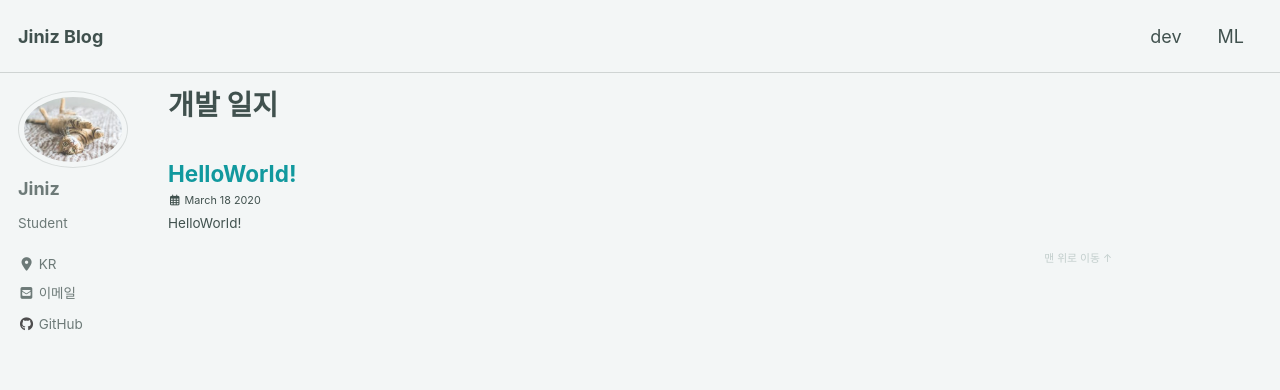
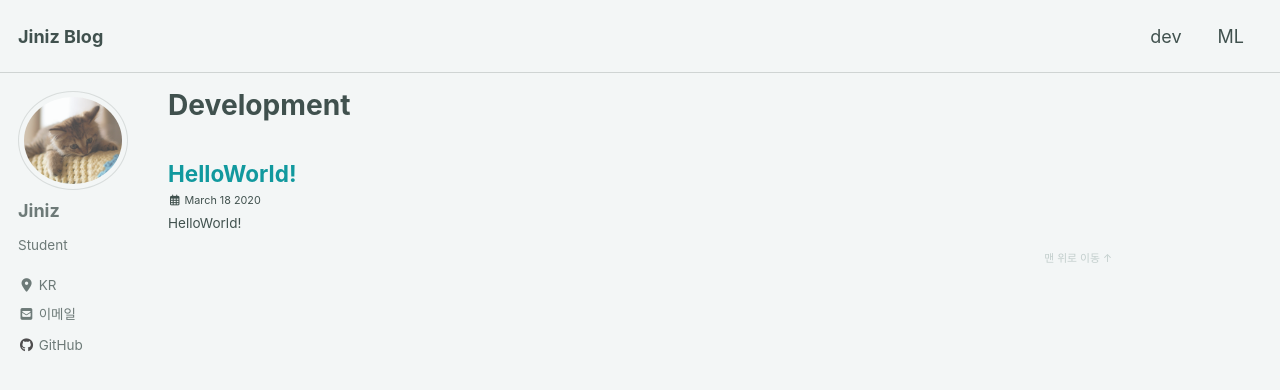
Before and after one commit to devilzCough/devilzcough.github.io, a Jekyll site: the page built from _pages/category-dev.md, in a window 1280 px wide and 900 px high. Shown: the top 390 px of the window. Built offline with Jekyll 4.4.1, drawn with Linux system fonts in a browser that asks for light colours; cached includes are drawn as plain includes; nearby versions of some CDN libraries.

Commit message:
change properties
Reviewed by Jiniz.
2020.03.19

change avatar, config file
modify some files in pages
create README, gitignore file

```diff
--- a/_config.yml
+++ b/_config.yml
@@ -20,7 +20,7 @@ title                    : "Jiniz Blog"
 title_separator          : "-"
 subtitle                 : # site tagline that appears below site title in masthead
 name                     : "Jiniz"
-description              : "HelloWorld!"
+description              : "Hi Devilz!"
 url                      : "https://devilzcough.github.io"
 baseurl                  : ""
 repository               : # GitHub username/repo-name e.g. "mmistakes/minimal-mistakes"
@@ -108,7 +108,7 @@ analytics:
 # Site Author
 author:
   name             : "Jiniz"
-  avatar           : "https://github.com/devilzCough/devilzCough.github.io/blob/master/_posts/img/avatar/cats.jpeg?raw=true"
+  avatar           : "https://github.com/devilzCough/devilzCough.github.io/blob/master/_posts/img/avatar/cat.jpeg?raw=true"
   bio              : "Student"
   location         : "KR"
   email            : "jiniz.ll@kakao.com"
--- a/_pages/category-dev.md
+++ b/_pages/category-dev.md
@@ -1,5 +1,5 @@
 ---
-title: "개발 일지"
+title: "Development"
 layout: category-dev
 permalink: /dev/
 author_profile: true
```
Also changed, not shown: _pages/404.md (+1 -1 lines), README.md (added), _posts/img/avatar/cat.jpeg (added), 4 other files.
